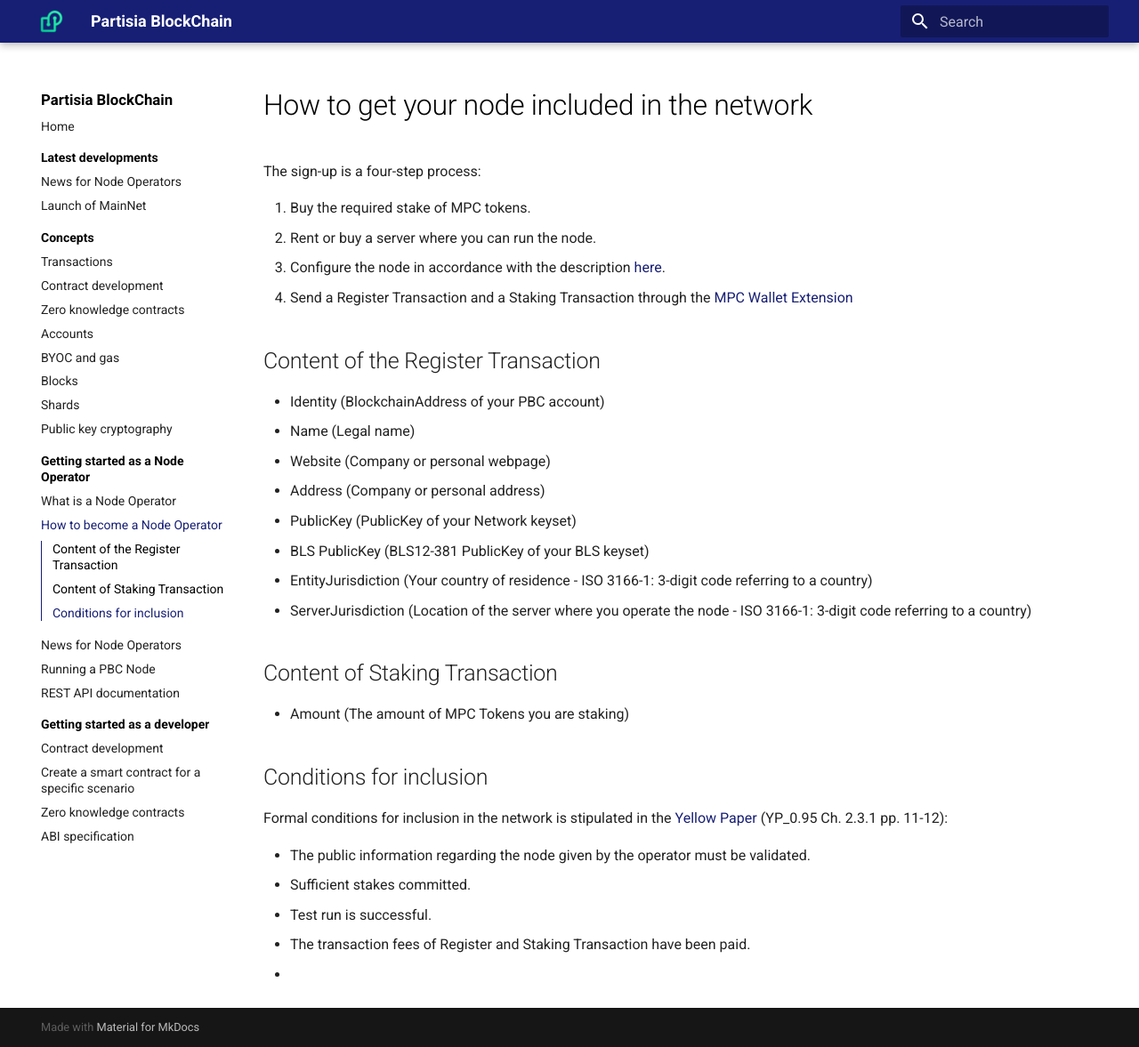
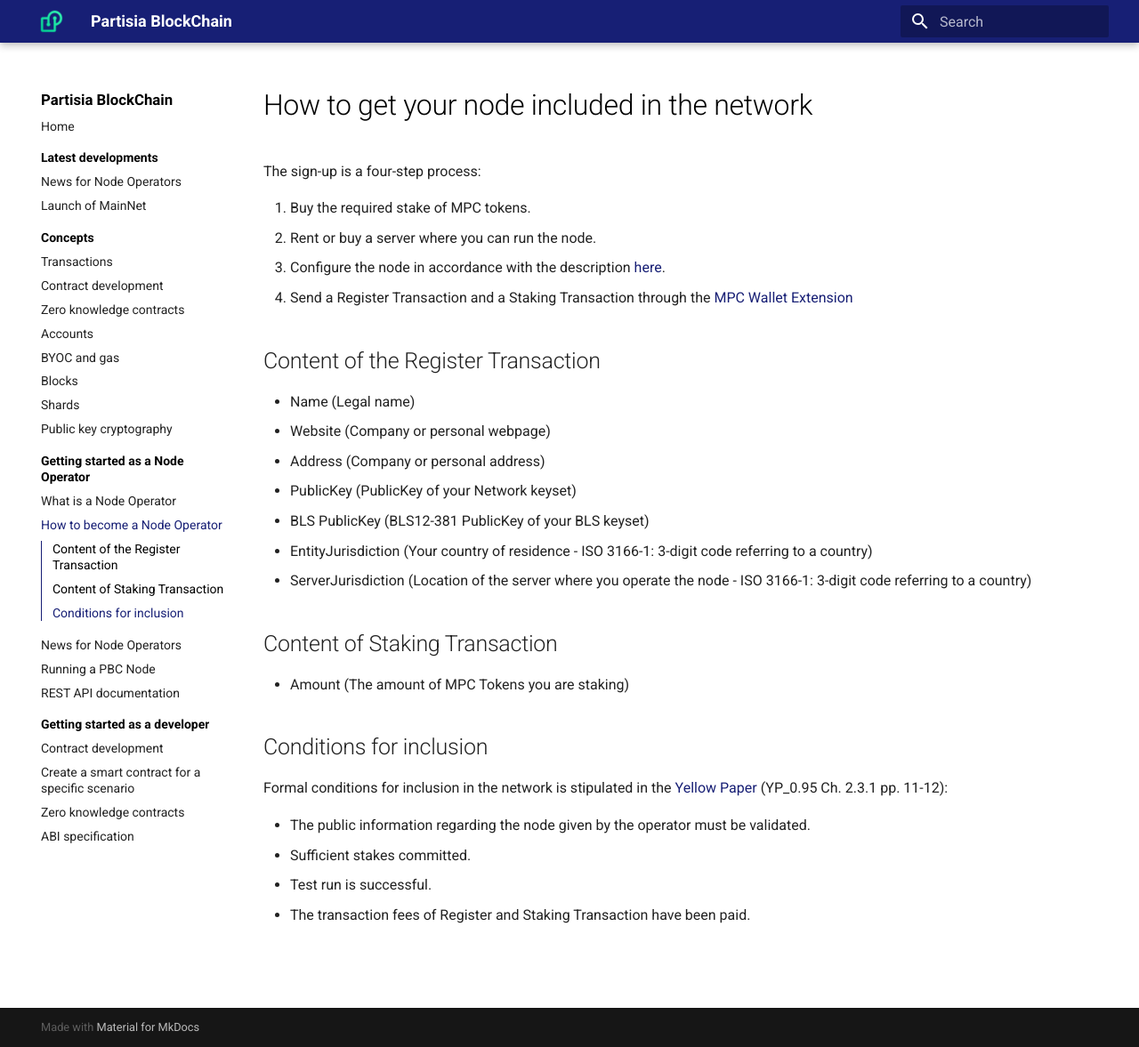
Before and after one commit to 0xSero/partisia-docs, an MkDocs documentation site: the page built from docs/bpinclusion.md, in a window 1280 px wide and 1177 px high. Shown: the whole window at 89% size. Built offline with MkDocs 1.6.1 and Material for MkDocs 9.7.7, drawn with Linux system fonts in a browser that asks for light colours; a script that is not in the unit is left out.

Commit message:
correction

```diff
--- a/docs/bpinclusion.md
+++ b/docs/bpinclusion.md
@@ -9,7 +9,6 @@
 
 ## Content of the Register Transaction
 
-- Identity (BlockchainAddress of your PBC account)
 - Name (Legal name)
 - Website (Company or personal webpage)
 - Address (Company or personal address)
@@ -30,4 +29,3 @@
 - Sufficient stakes committed.
 - Test run is successful.
 - The transaction fees of Register and Staking Transaction have been paid.
--
```
